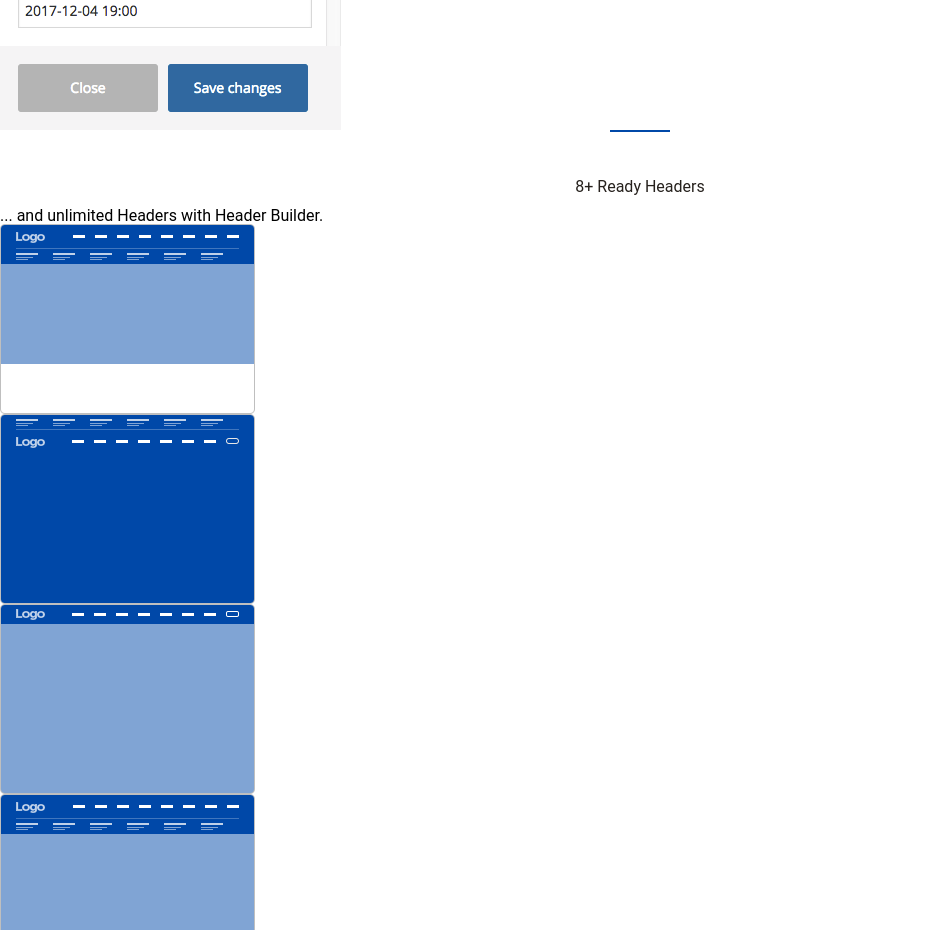
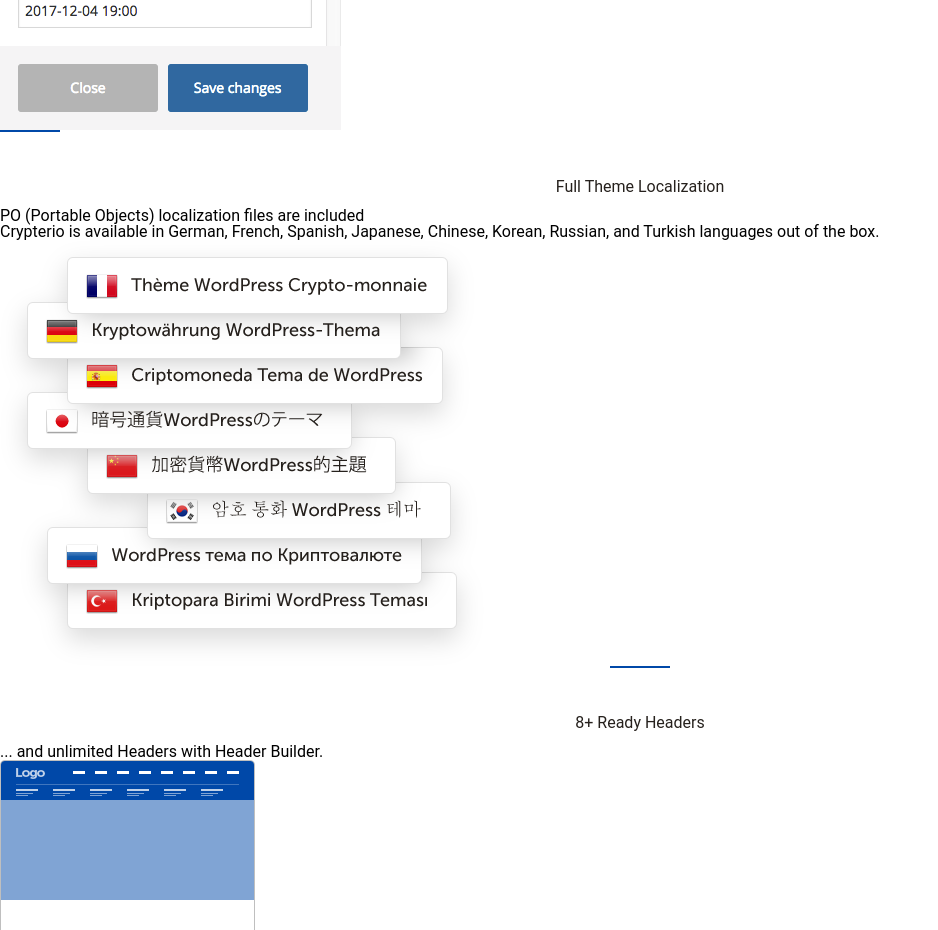
Before and after one commit to C0dewithLokesh/Crypteria-app, a React (Vite) app: page / in a window 1280 px wide. Shown: the part 5680-6610 px from the top of the page, without its empty margins (0-938 px from the left). Built offline with nearby package versions, Linux system fonts and the light colour scheme.

Commit message:
theme Localization done

```diff
--- a/src/components/Home.jsx
+++ b/src/components/Home.jsx
@@ -14,9 +14,11 @@
 import FeatureCard from "./feature/FeatureCard";
 import SectionHeader from "./SectionHeader";
 import HeaderImg from "./headersLogo/headerImg";
-import headOne from '../assets/head-1.png'
-import headTwo from '../assets/head-2.png'
-import headFive from '../assets/head-5.png'
+import headOne from '../assets/head-1.png';
+import headTwo from '../assets/head-2.png';
+import headFive from '../assets/head-5.png';
+import langTwo from '../assets/langs-2.png';
+import SectionSideInfo from "./SectionSideInfo";
 
 const Home = () => {
   return (
@@ -277,7 +279,7 @@
         <div className="converter-wrap bg-white pt-10 pb-[94px]">
           <ContainerWrapper style={'flex flex-nowrap justify-start items-start flex-row-reverse'}>
             <div className="left block w-2/4 mt-[11px]">
-              <h2 className="left-heading text-[30px] text-left overflow-hidden relative mt-[74px] mb-10 w-full leading-[36px]">
+              <h2 className="left-heading text-[30px] text-left overflow-hidden relative mt-[14px] mb-10 w-full leading-[36px]">
                 ICO Whitelist Pre-Signup
                 <br />
                 and Smart Contract Integration
@@ -310,6 +312,28 @@
                 <div className="block w-full pl-[13px] pt-[17px] max-w-full ml-20 mt-[6px] absolute">
                   <img src={contractTwo} alt="" />
                 </div>
+              </div>
+            </div>
+          </ContainerWrapper>
+        </div>
+
+        {/* ICO listing */}
+        <div className="ico-listing bg-white pt-[88px]">
+
+        </div>
+
+        {/* theme Localization */}
+        <div className="theme-localization pt-[83px] px-0 pb-[62px]">
+          <ContainerWrapper style={'flex flex-start'}>
+            <SectionSideInfo
+              heading={'Full Theme Localization'}
+              infoOne={'PO (Portable Objects) localization files are included'}
+              infoTwo={'Crypterio is available in German, French, Spanish, Japanese, Chinese, Korean, Russian, and Turkish languages out of the box.'}
+            />
+
+            <div className="right flex w-2/4 flex-col">
+              <div className="img block overflow-hidden w-auto">
+                <img src={langTwo} className="block mt-0 mx-auto" alt="" />
               </div>
             </div>
           </ContainerWrapper>
--- /dev/null
+++ b/src/components/SectionSideInfo.jsx
@@ -0,0 +1,20 @@
+
+
+// eslint-disable-next-line react/prop-types
+const SectionSideInfo = ({ heading, infoOne, infoTwo }) => {
+  return (
+  <div className="left flex w-2/4 flex-col">
+    <h2 className="left-heading mb-4 pt-[33px] mt-[56px] w-full text-left text-[30px] relative">
+      {heading}
+    </h2>
+    <div className="text-left text-lg text-[#26211d] leading-9 mb-[5px] pt-[22px] pr-[68px] pb-0 pl-0">
+      {infoOne}
+    </div>
+    <div className="text-base text-[#595959] leading-[30px] pt-[22px] pr-[68px]">
+      {infoTwo}
+    </div>
+  </div>
+  );
+};
+
+export default SectionSideInfo;
```
Also changed, not shown: src/assets/langs-2.png (added).
